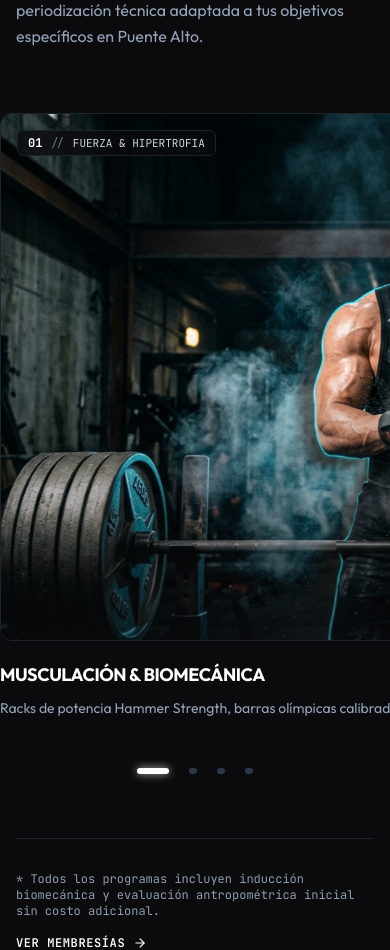
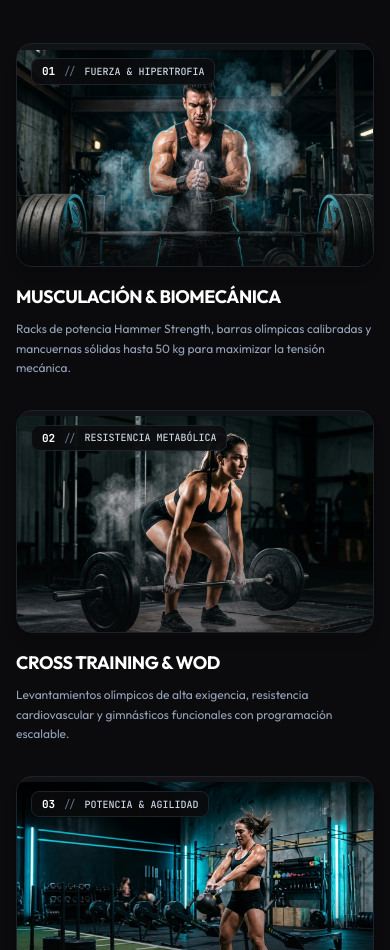
Before and after one commit to xKodda/gymGMgarate, a Next.js app: page / in a window 390 px wide. Shown: the part 1050-2000 px from the top of the page. Built offline with nearby package versions, Linux system fonts and the light colour scheme.

Commit message:
fix: reemplazo de carrusel horizontal por cuadricula editorial vertical responsive en seccion Metodologias

```diff
--- a/src/components/DisciplinesSection.tsx
+++ b/src/components/DisciplinesSection.tsx
@@ -56,7 +56,7 @@ function DisciplineCard({
 }) {
   const cardRef = useRef<HTMLDivElement>(null);
 
-  // SCROLL IMAGE SCALE: Zoom progresivo continuo vinculado al desplazamiento
+  // SCROLL IMAGE SCALE: Zoom progresivo continuo vinculado al desplazamiento vertical
   const { scrollYProgress } = useScroll({
     target: cardRef,
     offset: ["start end", "end start"],
@@ -64,20 +64,20 @@ function DisciplineCard({
 
   // La imagen se contrae y asienta suavemente al centro del viewport
   const imageScale = useTransform(scrollYProgress, [0, 0.5, 1], [1.14, 1.0, 1.08]);
-  const imageY = useTransform(scrollYProgress, [0, 1], [-18, 18]);
+  const imageY = useTransform(scrollYProgress, [0, 1], [-16, 16]);
 
   return (
     <motion.div
       ref={cardRef}
       initial={{ opacity: 0, y: 25 }}
       whileInView={{ opacity: 1, y: 0 }}
-      viewport={{ once: true, margin: "-50px" }}
-      transition={{ duration: 0.5, delay: index * 0.1, ease: [0.22, 1, 0.36, 1] }}
+      viewport={{ once: true, margin: "-40px" }}
+      transition={{ duration: 0.55, delay: index * 0.1, ease: [0.22, 1, 0.36, 1] }}
       onMouseEnter={onHover}
-      className="group flex flex-col justify-between min-w-[84vw] sm:min-w-[360px] md:min-w-0 snap-center shrink-0 md:shrink"
+      className="group flex flex-col justify-between w-full"
     >
       {/* Visual Container with Continuous Scroll Zoom Parallax */}
-      <div className="relative aspect-[16/10] overflow-hidden rounded-xl bg-[#111317] border border-[#1C232B] group-hover:border-[#384352] transition-colors duration-400 mb-5">
+      <div className="relative aspect-[16/10] overflow-hidden rounded-2xl bg-[#111317] border border-[#1C232B] group-hover:border-[#384352] transition-colors duration-400 mb-4 sm:mb-5 shadow-lg">
         <motion.div
           style={{ scale: imageScale, y: imageY }}
           className="absolute inset-0 w-full h-full will-change-transform"
@@ -86,28 +86,28 @@ function DisciplineCard({
             src={item.image}
             alt={item.title}
             fill
-            sizes="(max-width: 768px) 85vw, 50vw"
+            sizes="(max-width: 768px) 100vw, 50vw"
             className="object-cover"
           />
         </motion.div>
 
         {/* Subtle dark gradient overlay */}
-        <div className="absolute inset-0 bg-gradient-to-t from-[#0B0B0D] via-transparent to-transparent opacity-60 pointer-events-none" />
+        <div className="absolute inset-0 bg-gradient-to-t from-[#0B0B0D] via-transparent to-transparent opacity-65 pointer-events-none" />
 
         {/* Corner Code Tag */}
-        <div className="absolute top-4 left-4 inline-flex items-center gap-2 px-2.5 py-1 rounded-md bg-[#0B0B0D]/80 backdrop-blur-md border border-[#1C232B] text-xs font-mono text-[#CBD5E1] z-10 pointer-events-none">
+        <div className="absolute top-3.5 left-3.5 sm:top-4 sm:left-4 inline-flex items-center gap-2 px-2.5 py-1 rounded-lg bg-[#0B0B0D]/85 backdrop-blur-md border border-[#1C232B] text-[11px] sm:text-xs font-mono text-[#CBD5E1] z-10 pointer-events-none">
           <span className="text-white font-bold">{item.code}</span>
           <span className="text-[#64748B]">//</span>
-          <span className="uppercase text-[11px]">{item.category}</span>
+          <span className="uppercase text-[10px] sm:text-[11px] font-medium">{item.category}</span>
         </div>
       </div>
 
       {/* Typography with Breathing Room */}
       <div>
-        <h3 className="text-lg md:text-xl font-bold uppercase text-white tracking-tight mb-2 group-hover:text-white transition-colors">
+        <h3 className="text-lg sm:text-xl font-bold uppercase text-white tracking-tight mb-2 group-hover:text-[#22D6F6] transition-colors">
           {item.title}
         </h3>
-        <p className="text-sm text-[#94A3B8] leading-relaxed">
+        <p className="text-xs sm:text-sm text-[#94A3B8] leading-relaxed">
           {item.description}
         </p>
       </div>
@@ -121,44 +121,20 @@ export default function DisciplinesSection({
   onOpenCheckout: (plan: string, price: string) => void;
 }) {
   const { playClick, playHover } = useAudio();
-  const [activeMobileIdx, setActiveMobileIdx] = useState(0);
-  const scrollContainerRef = useRef<HTMLDivElement>(null);
-
-  const handleScroll = (e: React.UIEvent<HTMLDivElement>) => {
-    const el = e.currentTarget;
-    const scrollLeft = el.scrollLeft;
-    const cardWidth = el.offsetWidth * 0.85;
-    const newIdx = Math.round(scrollLeft / cardWidth);
-    if (newIdx !== activeMobileIdx && newIdx >= 0 && newIdx < disciplines.length) {
-      setActiveMobileIdx(newIdx);
-    }
-  };
-
-  const scrollToCard = (idx: number) => {
-    playClick();
-    if (scrollContainerRef.current) {
-      const cardWidth = scrollContainerRef.current.offsetWidth * 0.85;
-      scrollContainerRef.current.scrollTo({
-        left: idx * cardWidth,
-        behavior: "smooth",
-      });
-      setActiveMobileIdx(idx);
-    }
-  };
 
   return (
-    <section id="disciplinas" className="py-24 md:py-32 px-4 md:px-8 bg-[#0B0B0D] relative border-t border-[#1C232B]">
+    <section id="disciplinas" className="py-16 sm:py-24 md:py-32 px-4 md:px-8 bg-[#0B0B0D] relative border-t border-[#1C232B]">
       <div className="max-w-7xl mx-auto relative z-10">
 
         {/* Section Header */}
-        <div className="flex flex-col md:flex-row md:items-end justify-between mb-16 md:mb-20 gap-6">
+        <div className="flex flex-col md:flex-row md:items-end justify-between mb-10 sm:mb-16 md:mb-20 gap-4 sm:gap-6">
           <div className="max-w-2xl">
             <motion.h2
               initial={{ opacity: 0, y: 20 }}
               whileInView={{ opacity: 1, y: 0 }}
               viewport={{ once: true }}
               transition={{ duration: 0.6, delay: 0.1 }}
-              className="text-2xl sm:text-3xl md:text-4xl font-extrabold uppercase text-white tracking-tight font-display mb-4"
+              className="text-2xl sm:text-3xl md:text-4xl font-extrabold uppercase text-white tracking-tight font-display mb-3 sm:mb-4"
             >
               METODOLOGÍAS DE ALTO RENDIMIENTO
             </motion.h2>
@@ -168,7 +144,7 @@ export default function DisciplinesSection({
               whileInView={{ opacity: 1, y: 0 }}
               viewport={{ once: true }}
               transition={{ duration: 0.6, delay: 0.2 }}
-              className="text-base text-[#94A3B8] leading-relaxed"
+              className="text-sm sm:text-base text-[#94A3B8] leading-relaxed"
             >
               Metodología contrastada, equipamiento de élite y periodización técnica adaptada a tus objetivos específicos en Puente Alto.
             </motion.p>
@@ -188,12 +164,8 @@ export default function DisciplinesSection({
           </button>
         </div>
 
-        {/* Disciplines: Cards with Scroll Image Scale and Mobile Snap Gallery */}
-        <div
-          ref={scrollContainerRef}
-          onScroll={handleScroll}
-          className="flex md:grid md:grid-cols-2 overflow-x-auto md:overflow-visible snap-x snap-mandatory pb-4 md:pb-0 gap-6 sm:gap-8 lg:gap-12 -mx-4 px-4 md:mx-0 md:px-0 [scrollbar-width:none] [-ms-overflow-style:none] [&::-webkit-scrollbar]:hidden touch-pan-x"
-        >
+        {/* Disciplines: Clean Responsive Grid (1 col on mobile, 2 cols on desktop) */}
+        <div className="grid grid-cols-1 md:grid-cols-2 gap-8 md:gap-10 lg:gap-12">
           {disciplines.map((item, index) => (
             <DisciplineCard
               key={item.id}
@@ -204,26 +176,8 @@ export default function DisciplinesSection({
           ))}
         </div>
 
-        {/* Mobile Pagination Indicator Dots with Accessible Tap Area */}
-        <div className="flex md:hidden items-center justify-center gap-1 mt-6">
-          {disciplines.map((_, idx) => (
-            <button
-              key={idx}
-              onClick={() => scrollToCard(idx)}
-              className="p-2 cursor-pointer flex items-center justify-center"
-              aria-label={`Ver disciplina ${idx + 1}`}
-            >
-              <span
-                className={`h-1.5 rounded-full transition-all block ${
-                  activeMobileIdx === idx ? "w-8 bg-white shadow-[0_0_8px_rgba(255,255,255,0.7)]" : "w-2 bg-[#2D3748]"
-                }`}
-              />
-            </button>
-          ))}
-        </div>
-
         {/* Editorial Footnote Banner */}
-        <div className="mt-14 pt-8 border-t border-[#1C232B] flex flex-col sm:flex-row sm:items-center justify-between gap-4 text-xs font-mono text-[#8E9CAE]">
+        <div className="mt-10 sm:mt-14 pt-6 sm:pt-8 border-t border-[#1C232B] flex flex-col sm:flex-row sm:items-center justify-between gap-4 text-xs font-mono text-[#8E9CAE]">
           <p>
             * Todos los programas incluyen inducción biomecánica y evaluación antropométrica inicial sin costo adicional.
           </p>
@@ -232,10 +186,10 @@ export default function DisciplinesSection({
               playClick();
               onOpenCheckout("Plan Trimestral Pro", "$79.990");
             }}
-            className="md:hidden inline-flex items-center gap-2 text-white font-semibold uppercase tracking-wider cursor-pointer"
+            className="md:hidden inline-flex items-center gap-2 text-white font-semibold uppercase tracking-wider cursor-pointer hover:text-[#22D6F6] transition-colors"
           >
-            <span>Ver membresías</span>
-            <ArrowRight className="w-3.5 h-3.5" />
+            <span>Ver membresías y pases</span>
+            <ArrowRight className="w-3.5 h-3.5 text-[#22D6F6]" />
           </button>
         </div>
 
```
